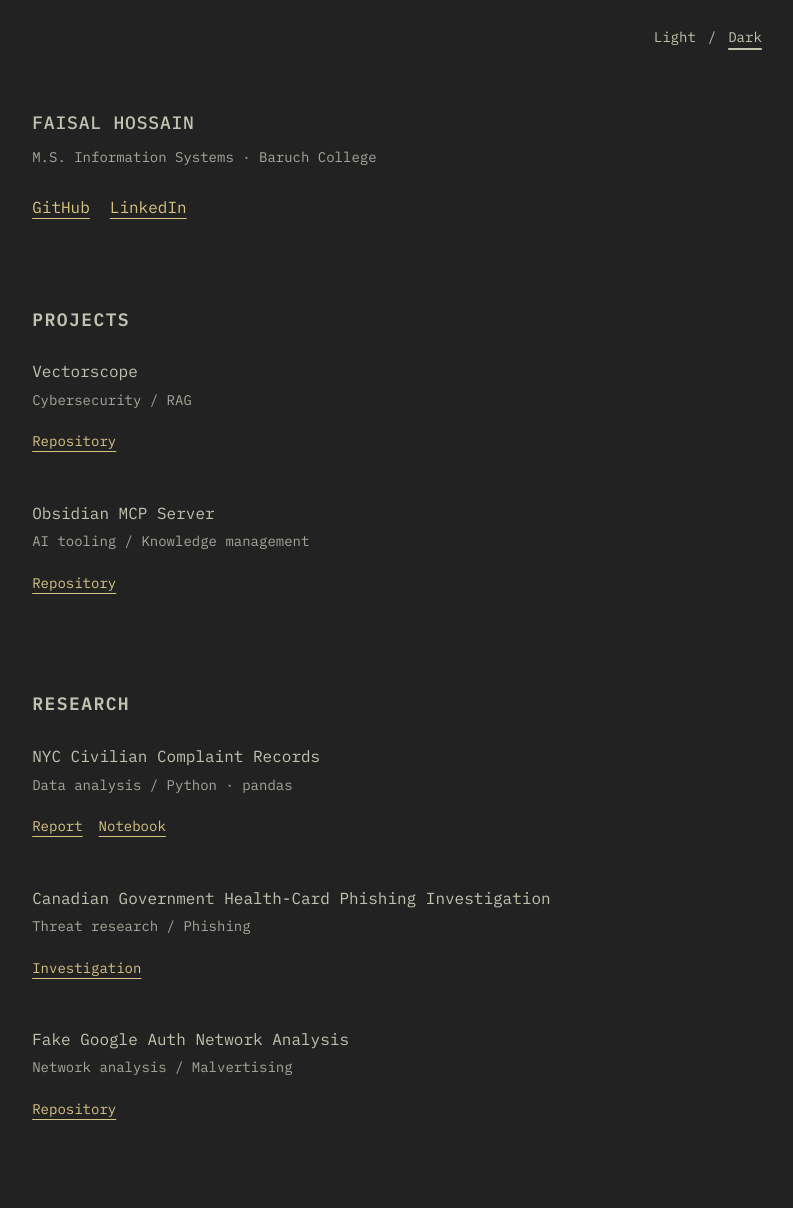
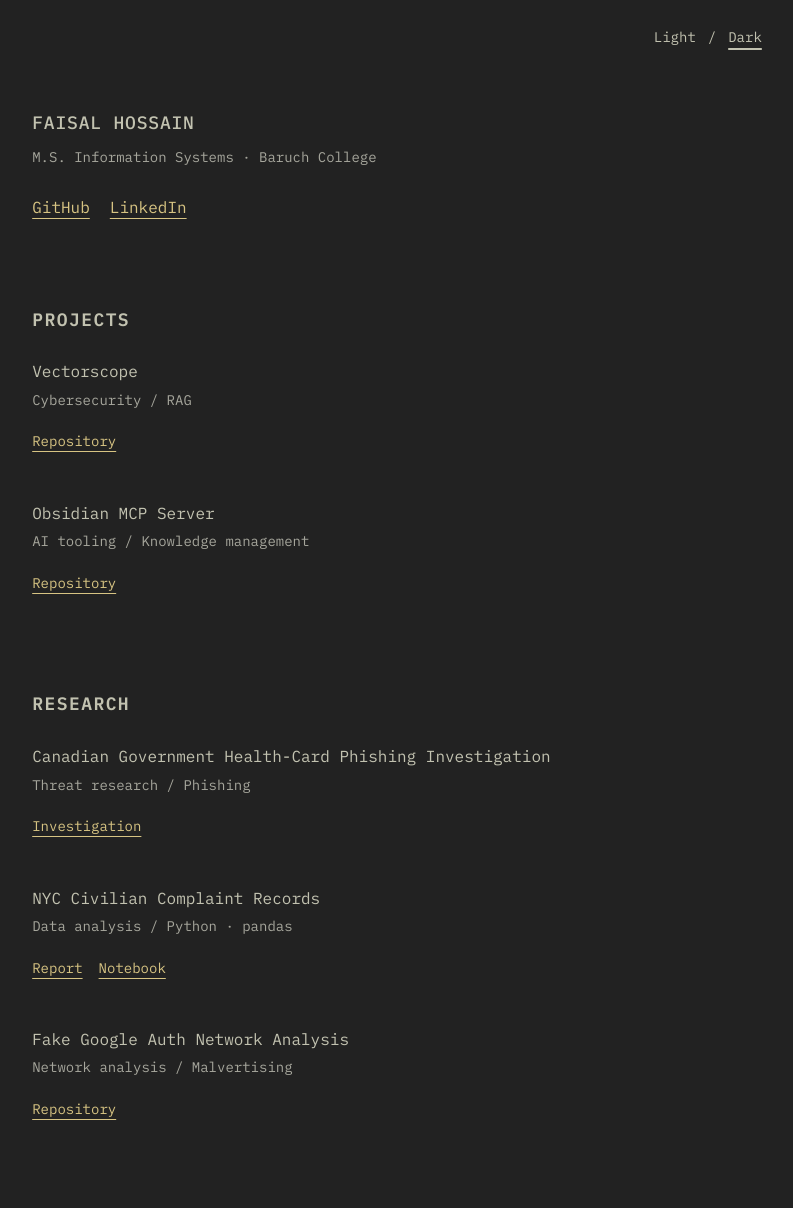
Before and after one commit to faisalhossainnyc/faisalhossainnyc.github.io, a Jekyll site: the page built from index.html, in a window 1280 px wide. Shown: the whole page, without its empty margins (243-1036 px from the left). Built offline with Jekyll 4.4.1, drawn with Linux system fonts in a browser that asks for light colours.

Commit message:
Update index.html

```diff
--- a/index.html
+++ b/index.html
@@ -112,15 +112,16 @@
   <section class="portfolio-block" data-section="research" aria-labelledby="research">
     <h2 id="research">Research</h2>
     <ul>
+
+      <li class="entry">
+        <h3>Canadian Government Health-Card Phishing Investigation</h3>
+        <p class="metadata">Threat research / Phishing</p>
+        <div class="outputs"><a href="https://cybersecurityreach.org/investigations/canadian-id-renewal-github-2026" aria-label="Canadian health-card phishing investigation">Investigation</a></div>
+      </li>
       <li class="entry">
         <h3>NYC Civilian Complaint Records</h3>
         <p class="metadata">Data analysis / Python · pandas</p>
         <div class="outputs"><a href="{{ '/projects/nyc-civilian-complaints/' | relative_url }}" aria-label="NYC civilian complaint report">Report</a><a href="https://github.com/faisalhossainnyc/faisalhossainnyc.github.io/blob/main/projects/nyc-civilian-complaints/analysis.ipynb" aria-label="NYC civilian complaint notebook">Notebook</a></div>
-      </li>
-      <li class="entry">
-        <h3>Canadian Government Health-Card Phishing Investigation</h3>
-        <p class="metadata">Threat research / Phishing</p>
-        <div class="outputs"><a href="https://cybersecurityreach.org/investigations/canadian-id-renewal-github-2026" aria-label="Canadian health-card phishing investigation">Investigation</a></div>
       </li>
       <li class="entry">
         <h3>Fake Google Auth Network Analysis</h3>
```
